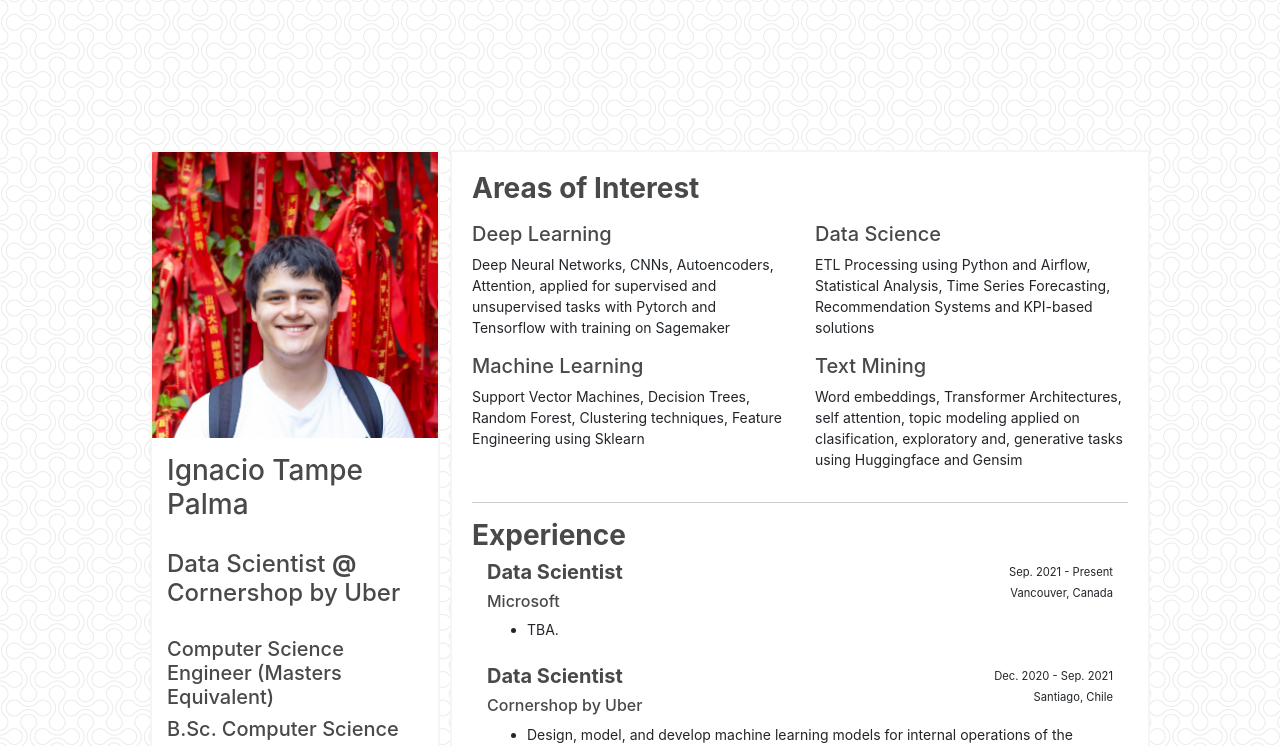
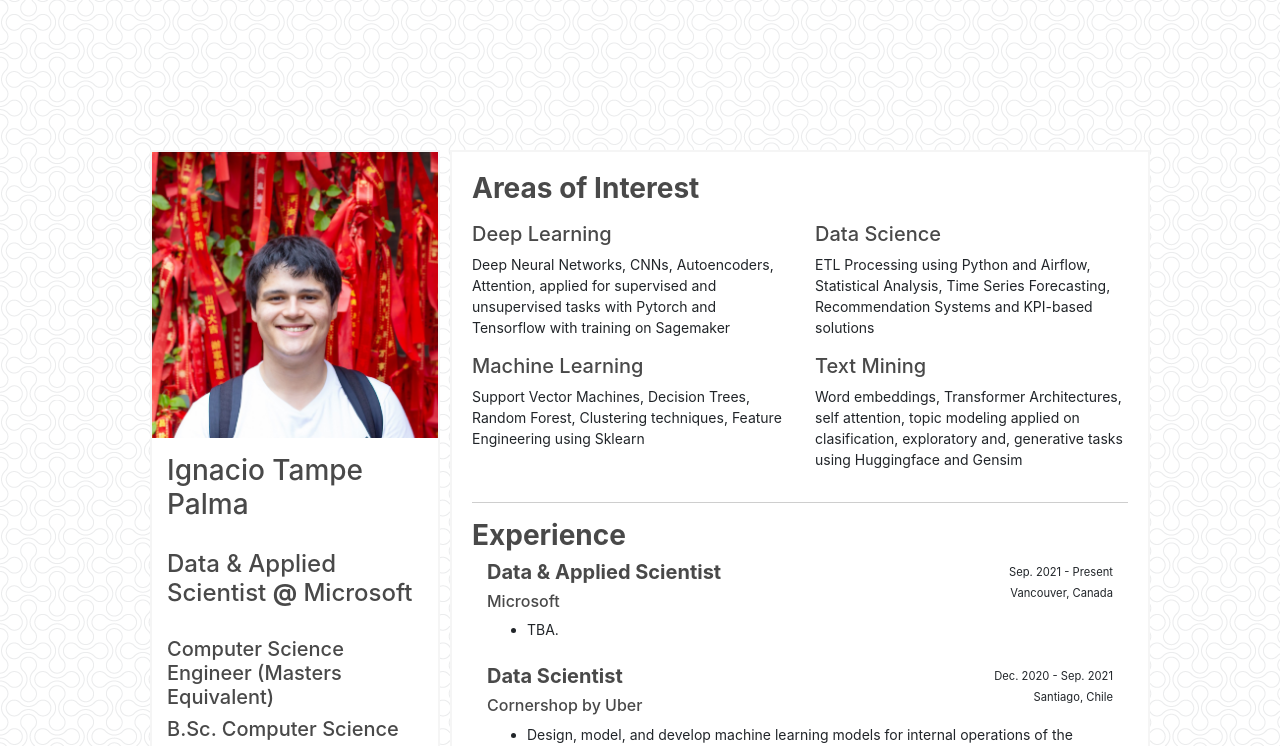
Before and after one commit to nachotp/nachotp.github.io, a plain HTML site: page index.html in a window 1280 px wide. Shown: the top 746 px of the page. Drawn offline with nearby package versions, Linux system fonts and the light colour scheme; some icons are missing.

Commit message:
fixed position

```diff
--- a/index.html
+++ b/index.html
@@ -54,7 +54,7 @@
         <div class="container">
           <h3>Ignacio Tampe Palma</h3>
           <br>
-          <h4>Data Scientist <b>@</b> Cornershop by Uber</h4>
+          <h4>Data & Applied Scientist <b>@</b> Microsoft</h4>
           <br>
           <h5>Computer Science Engineer (Masters Equivalent)</h5>
           <h5>B.Sc. Computer Science</h5>
@@ -106,7 +106,7 @@
             <div class="row">
               <div class="col-md-6">
                 <div class="float-left">
-                  <h5><b>Data Scientist</b></h5>
+                  <h5><b>Data & Applied Scientist</b></h5>
                   <h6 style="color: #494949;">Microsoft</h6>
               </div>
 
```
